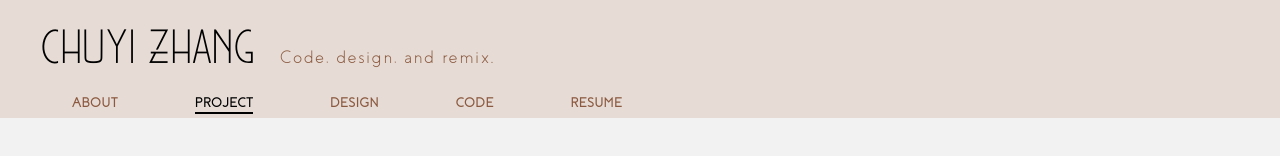
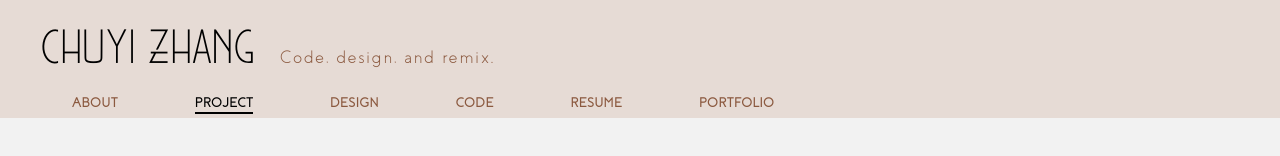
Before and after one commit to RomolaZhang/Portfolio, a React (Create React App) app: page / in a window 1280 px wide. Shown: the top 156 px of the page. Built offline with nearby package versions, Linux system fonts and the light colour scheme.

Commit message:
fifth commit

```diff
--- a/src/App.js
+++ b/src/App.js
@@ -4,6 +4,7 @@ import Button from "./Button";
 import Display from "./Display";
 import WorkDetail from "./WorkDetail";
 import Resume from "./resume.pdf";
+import Portfolio from "./Portfolio.pdf";
 import Image1 from "./assets/1_s.png";
 import Image1_1 from "./assets/1_1.png";
 import Image1_2 from "./assets/1_2.png";
@@ -280,6 +281,9 @@ class App extends Component {
             <a className="Button" target="_blank" href={Resume}>
               resume
             </a>
+            <a className="Button" target="_blank" href={Portfolio}>
+              portfolio
+            </a>
           </div>
           <div className="smallname"> Chuyi Zhang</div>
           <div className="smalldesc">Code, design, and remix.</div>
```
Also changed, not shown: 1 other file (tests, documents, lock files or other folders).
